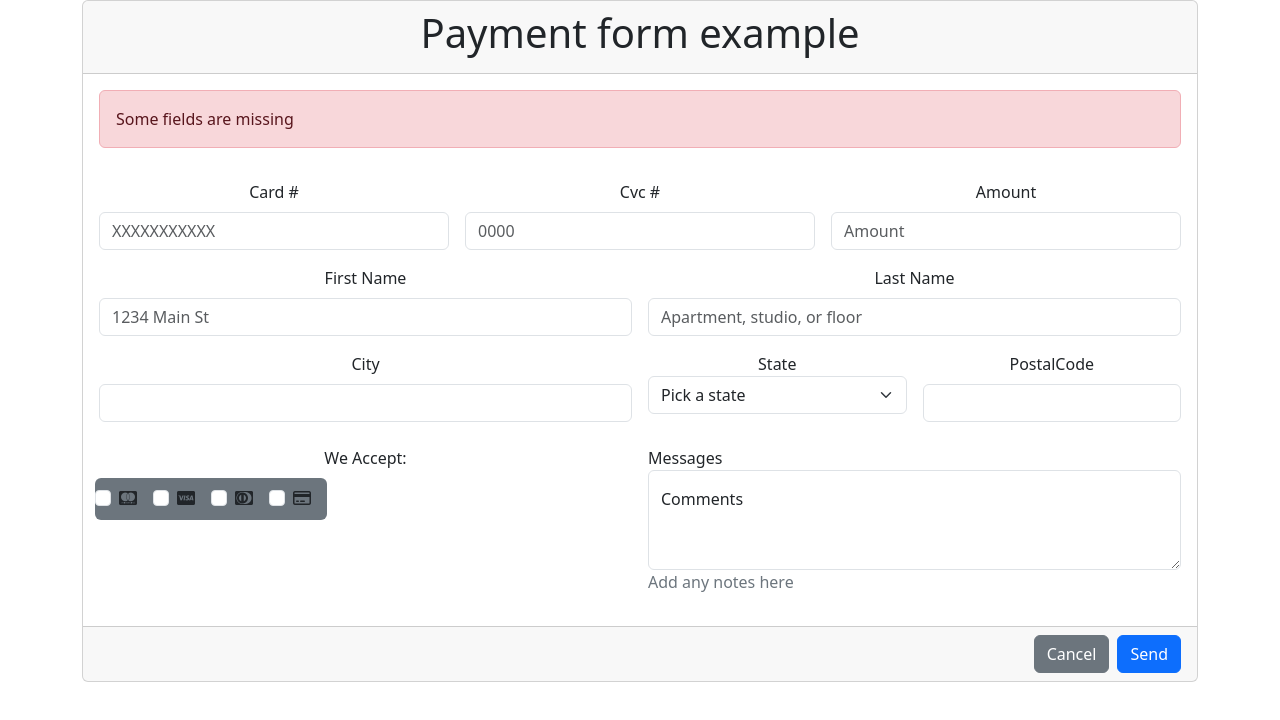
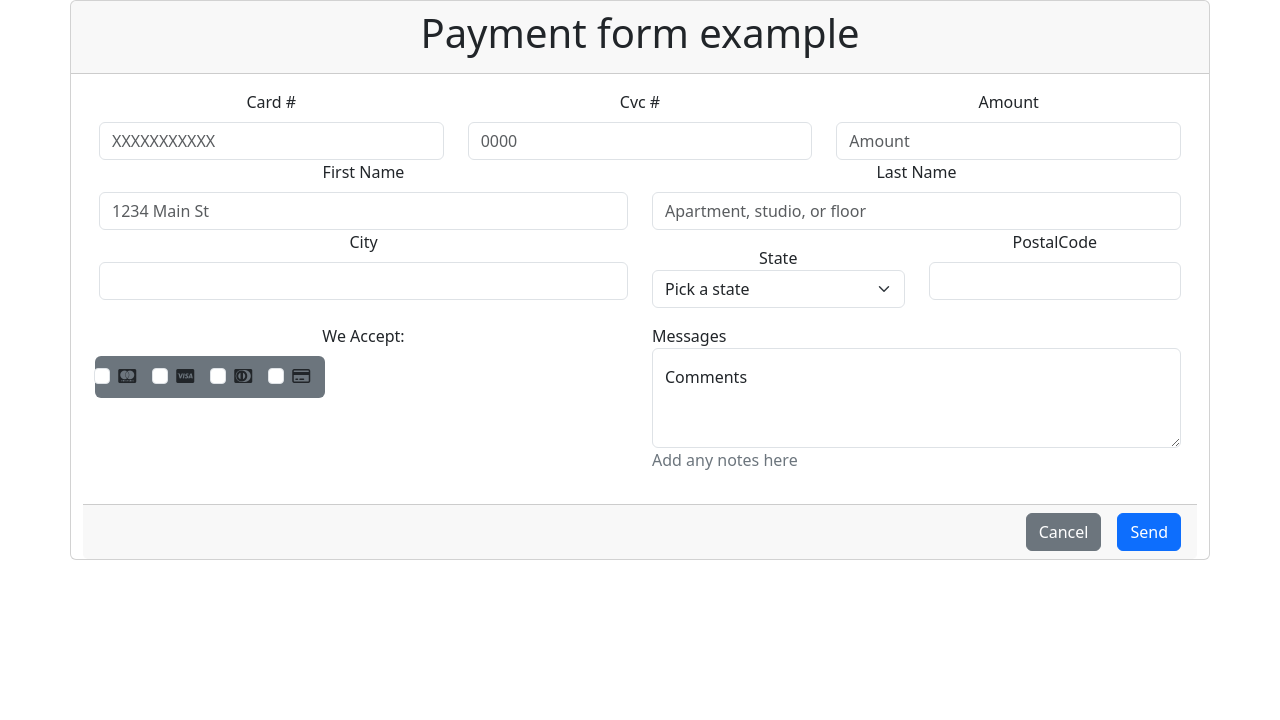
Before and after one commit to 4GeeksAcademy/Formulario-RodrigoOliveraSilva, a plain HTML site: page index.html in a window 1280 px wide. Drawn offline with nearby package versions, Linux system fonts and the light colour scheme.

Commit message:
Primer commit

```diff
--- /dev/null
+++ b/app.js
@@ -0,0 +1,138 @@
+// definimos un evento para el select, para saber si hay valor seleccionado o no
+let valorSeleccionado = ""
+const StateInput = document.getElementById("inputStateSelect")
+StateInput.childNodes.forEach(element => {
+    element.addEventListener("click",function () {
+        valorSeleccionado=StateInput.options[StateInput.selectedIndex].value;
+    })
+});
+
+
+
+
+
+
+function validarFormulario (event){
+    const ErrorAlert = document.getElementById("ErrorMessage")
+    let formStatus = false
+
+    event.preventDefault()
+    console.log("form")
+    // Obtenemos elementos html
+    const CardInput = document.getElementById("inputCard")
+    const CvcInput = document.getElementById("inputCvc")
+    const AmountInput = document.getElementById("inputAmount")
+    const FirstNameInput = document.getElementById("inputFirstName")
+    const LastNameInput = document.getElementById("inputLastName")
+    const CityInput = document.getElementById("inputCity")
+    const PostalCodeInput = document.getElementById("inputCodePostal")
+    const message = document.getElementById("textArea")
+
+    // obtenemos sus valores
+    const valueCard = CardInput.value
+    const valueCVC = CvcInput.value
+    const valueAmount = AmountInput.value
+    const valueName = FirstNameInput.value
+    const valueLastNam = LastNameInput.value
+    const valueCity = CityInput.value
+    const valueStatePostal = PostalCodeInput.value
+    const valueMessage = message.value
+    // valor del select
+
+
+
+    if(valueCard === "") {
+        formStatus = false
+        CardInput.classList.add("bg-danger","bg-opacity-25")
+    } else if(valueCard.length !== 16) {
+        formStatus = false
+        CardInput.classList.add("bg-danger","bg-opacity-25")
+    } else {
+        CardInput.classList.remove("bg-danger","bg-opacity-25")
+        formStatus = true
+    }
+
+    if(valueCVC === "") {
+        formStatus = false
+        CvcInput.classList.add("bg-danger","bg-opacity-25")
+    } else if(valueCVC.length === 3 || valueCVC.length === 4) {
+        console.log("si pasa")
+        CvcInput.classList.remove("bg-danger","bg-opacity-25")
+        formStatus = true
+    } else {
+        console.log("no pasa")
+        CvcInput.classList.add("bg-danger","bg-opacity-25")
+        formStatus = false
+    }
+
+    if(valueAmount === "") {
+        formStatus = false
+        AmountInput.classList.add("bg-danger","bg-opacity-25")
+    } else {
+        AmountInput.classList.remove("bg-danger","bg-opacity-25")
+        formStatus = true
+
+    }
+    if(valueName === "") {
+        formStatus = false
+        FirstNameInput.classList.add("bg-danger","bg-opacity-25")
+    } else {
+        FirstNameInput.classList.remove("bg-danger","bg-opacity-25")
+        formStatus = true
+
+    }
+    if(valueLastNam === "") {
+        formStatus = false
+        LastNameInput.classList.add("bg-danger","bg-opacity-25")
+    } else {
+        LastNameInput.classList.remove("bg-danger","bg-opacity-25")
+        formStatus = true
+
+    }
+    if(valueCity === "") {
+        formStatus = false
+        CityInput.classList.add("bg-danger","bg-opacity-25")
+    } else {
+        CityInput.classList.remove("bg-danger","bg-opacity-25")
+        formStatus = true
+
+    }
+    if(valorSeleccionado === "Pick a state") {
+        formStatus = false
+        StateInput.classList.add("bg-danger","bg-opacity-25")
+    } else {
+        StateInput.classList.remove("bg-danger","bg-opacity-25")
+        formStatus = true
+
+    }
+    if(valueStatePostal === "") {
+        formStatus = false
+        PostalCodeInput.classList.add("bg-danger","bg-opacity-25")
+    } else {
+        PostalCodeInput.classList.remove("bg-danger","bg-opacity-25")
+        formStatus = true
+
+    }
+    if(valueMessage === "") {
+        formStatus = false
+        message.classList.add("bg-danger","bg-opacity-25")
+    } else {
+        message.classList.remove("bg-danger","bg-opacity-25")
+        formStatus = true
+
+    }
+    console.log(StateInput)
+    // validacion final del formulario, si todo esta bien
+    if(formStatus === true) {
+        ErrorAlert.classList.add("d-none")
+        console.log("Formulario apto para enviar")
+    } else {
+        ErrorAlert.classList.remove("d-none")
+
+    }
+
+    console.log(formStatus)
+
+
+
+}
--- a/index.html
+++ b/index.html
@@ -12,37 +12,37 @@
     <div class="container">
         <div class="row ">
             <div class="col-12">
-                <div class="card text-center">
-                    <div class="card-header">
+                <div class="card text-center row d-flex flex-col">
+                    <div class="card-header col-12">
                         <h1>Payment form example</h1>
                     </div>
-                    <div class="card-body">
+                  <form class="col-12 col" onsubmit="validarFormulario(event)">
+                    <div class="card-body row">
                         <!--Aqui ira mi formulario-->
-                        <form class="row g-3">
                             <div class="col-12">
-                                <div class="alert alert-danger text-start" role="alert">
-                                    Some fields are missing
+                                <div class="alert alert-danger text-start d-none " role="alert" id="ErrorMessage" >
+                                    <p class="Some fields are missing"></p>
                                   </div>
                             </div>
                             <div class="col-md-4">
-                              <label for="inputEmail4" class="form-label">Card #</label>
-                              <input type="email" placeholder="XXXXXXXXXXX" class="form-control" id="inputEmail4">
+                              <label for="inputCard" class="form-label">Card #</label>
+                              <input type="number" placeholder="XXXXXXXXXXX" class="form-control" id="inputCard">
                             </div>
                             <div class="col-md-4">
-                              <label for="inputPassword4" class="form-label">Cvc #</label>
-                              <input type="number" max="10000" placeholder="0000" class="form-control" id="inputPassword4">
+                              <label for="inputCvc" class="form-label">Cvc #</label>
+                              <input type="number" max="10000" placeholder="0000" class="form-control" id="inputCvc">
                             </div>
                             <div class="col-md-4">
-                                <label for="inputPassword4" class="form-label">Amount</label>
-                                <input type="password" placeholder="Amount" class="form-control" id="inputPassword4">
+                                <label for="inputAmount" class="form-label">Amount</label>
+                                <input type="number" placeholder="Amount" class="form-control" id="inputAmount">
                               </div>
                             <div class="col-6">
-                              <label for="inputAddress" class="form-label">First Name</label>
-                              <input type="text" class="form-control" id="inputAddress" placeholder="1234 Main St">
+                              <label for="inputFirstName" class="form-label">First Name</label>
+                              <input type="text" class="form-control" id="inputFirstName" placeholder="1234 Main St">
                             </div>
                             <div class="col-6">
-                              <label for="inputAddress2" class="form-label">Last Name</label>
-                              <input type="text" class="form-control" id="inputAddress2" placeholder="Apartment, studio, or floor">
+                              <label for="inputLastName" class="form-label">Last Name</label>
+                              <input type="text" class="form-control" id="inputLastName" placeholder="Apartment, studio, or floor">
                             </div>
                             <div class="col-md-6">
                               <label for="inputCity" class="form-label">City</label>
@@ -50,21 +50,21 @@
                             </div>
                             <div class="col-3 mt-3">
                                 <label for="inputState">State</label>
-                                <select class="form-select from-control mb-3" aria-label=" select example" id="inputState">
-                                    <option selected>Pick a state</option>
-                                    <option value="1">One</option>
-                                    <option value="2">Two</option>
-                                    <option value="3">Three</option>
+                                <select class="form-select from-control mb-3"  id="inputStateSelect">
+                                    <option>Pick a state</option>
+                                    <option value="One">One</option>
+                                    <option value="Two">Two</option>
+                                    <option value="Three">Three</option>
                                   </select>
                             </div>
                             <div class="col-3">
-                                <label for="CodePostal" class="form-label">PostalCode</label>
-                                <input type="text" class="form-control" name="" id="CodePostal">
+                                <label for="inputCodePostal" class="form-label">PostalCode</label>
+                                <input type="text" class="form-control" name="" id="inputCodePostal">
                             </div>
                             <div class="col-6 ">
                                 <label for="Targets" class="from-label">We Accept:</label>
                                 <div class="row">
-                                    <div class="col-5 mt-2 targets bg-secondary rounded p-2 mx-2 d-flex flex-row justify-content-center"  id="targets">
+                                    <div class="col-5 mt-2 targets bg-secondary rounded p-2 mx-2 d-flex flex-row justify-content-center"  id="Targets">
                                         <div class="form-check form-check-inline">
                                             <input class="form-check-input" type="checkbox" id="inlineCheckbox1" value="option1">
                                             <label for="inlineCheckbox1" class="form-check-label"><i class="fa-brands fa-cc-mastercard"></i></label>
@@ -87,27 +87,28 @@
                             <div class="col-6 d-flex flex-column justify-content-start align-items-start">
                                 <label for="Messages fs-1">Messages</label>
                                 <div class="form-floating" id="Messages" style="width: 100%;">
-                                    <textarea class="form-control" placeholder="Leave a comment here" id="floatingTextarea2" style="height: 100px"></textarea>
-                                    <label for="floatingTextarea2">Comments</label>
+                                    <textarea class="form-control" placeholder="Leave a comment here"  id="textArea" style="height: 100px"></textarea>
+                                    <label for="textArea">Comments</label>
                                   </div>
                                 <p class="fs-6 text-secondary">Add any notes here</p>
                             </div>
-                          </form>
 
                         <!--Aqui termina-->
                     </div>
-                    <div class="card-footer text-body-secondary d-flex flex-row justify-content-end">
-                      <a href="#" class="btn btn-secondary mx-2">Cancel</a>
-                      <a href="#" class="btn btn-primary">Send</a>
+                    <div class="card-footer text-body-secondary d-flex flex-row justify-content-end col-12">
+                      <input type="submit" value="Cancel" class="btn btn-secondary mx-3">
+                      <input type="submit" value="Send" class="btn btn-primary">
 
                     </div>
+                  </form>
+
                   </div>
             </div>
         </div>
     </div>
 
 
-
+    <script src="/app.js"></script>
     <script src="https://cdn.jsdelivr.net/npm/@popperjs/core@2.11.8/dist/umd/popper.min.js" integrity="sha384-I7E8VVD/ismYTF4hNIPjVp/Zjvgyol6VFvRkX/vR+Vc4jQkC+hVqc2pM8ODewa9r" crossorigin="anonymous"></script>
     <script src="https://cdn.jsdelivr.net/npm/bootstrap@5.3.1/dist/js/bootstrap.min.js" integrity="sha384-Rx+T1VzGupg4BHQYs2gCW9It+akI2MM/mndMCy36UVfodzcJcF0GGLxZIzObiEfa" crossorigin="anonymous"></script>
 </body>
```
